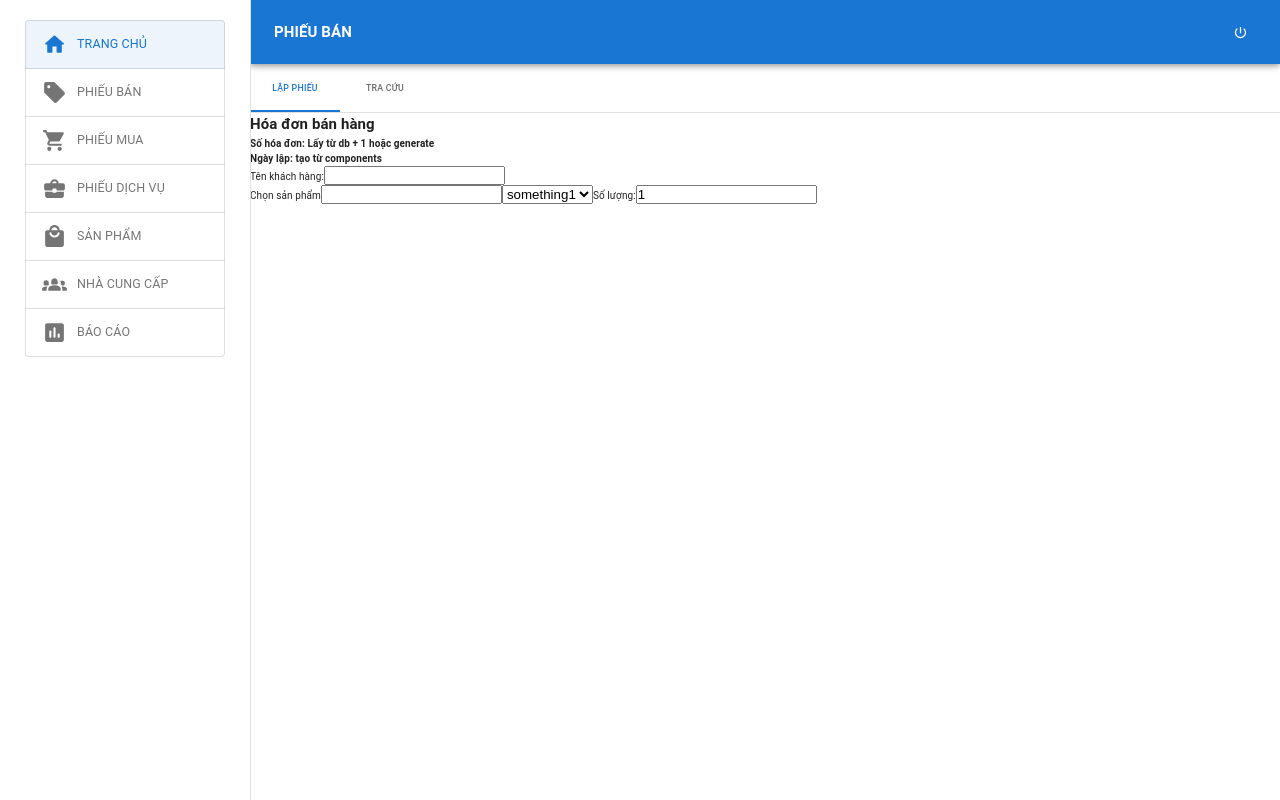
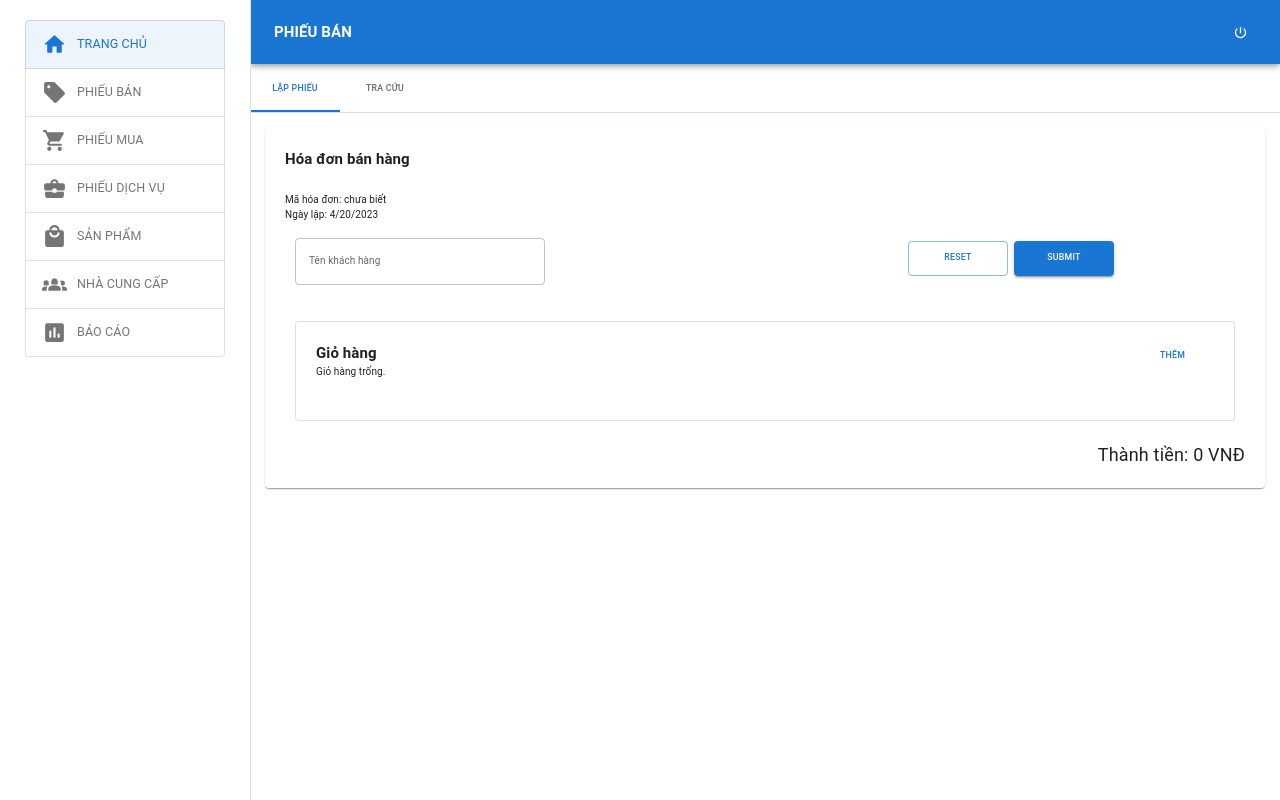
Before and after one commit to realhaidinh/jewlery-management-web, a React (Vite) app: page /sell/search in a window 1280 px wide. Both pictures are taken after a click on the tab "LẬP PHIẾU". Shown: the top 800 px of the page. Built offline with nearby package versions, Linux system fonts and the light colour scheme.

Commit message:
updated sell form

```diff
--- a/src/components/Navigator/Navigator.jsx
+++ b/src/components/Navigator/Navigator.jsx
@@ -38,7 +38,6 @@ const Navigator = () => {
                 component={NavLink}
                 to={route.path}
                 element={<route.component />}
-                disablePadding
                 value={index}
                 aria-label={index}
                 color="primary"
--- /dev/null
+++ b/src/pages/SellTicket/Cart.jsx
@@ -0,0 +1,48 @@
+import * as React from 'react';
+import { Table, TableBody, TableCell, TableContainer, TableHead, TableRow, Paper, Button } from '@mui/material';
+import productData from './productData';
+function createData(name, calories, fat, carbs, protein) {
+  return { name, calories, fat, carbs, protein };
+}
+
+export default function Cart({ onClick }) {
+  return (
+    <TableContainer component={Paper}>
+      <Table aria-label="simple table">
+        <TableHead>
+          <TableRow>
+            <TableCell>#</TableCell>
+            <TableCell>Mã sản phẩm</TableCell>
+            <TableCell>Tên sản phẩm</TableCell>
+            <TableCell>Loại sản phẩm</TableCell>
+            <TableCell>Đơn giá</TableCell>
+            <TableCell> </TableCell>
+          </TableRow>
+        </TableHead>
+        <TableBody>
+          {productData.map((row, index) => {
+            {
+              /* console.log(productData[index]); */
+            }
+            return (
+              <TableRow key={index}>
+                <TableCell component="th" scope="row">
+                  {index + 1}
+                </TableCell>
+                <TableCell>{row.productID}</TableCell>
+                <TableCell>{row.productName}</TableCell>
+                <TableCell>{row.productType}</TableCell>
+                <TableCell>{row.productPrice}</TableCell>
+                <TableCell>
+                  <Button value={index} onClick={onClick}>
+                    Thêm
+                  </Button>
+                </TableCell>
+              </TableRow>
+            );
+          })}
+        </TableBody>
+      </Table>
+    </TableContainer>
+  );
+}
--- a/src/pages/SellTicket/SellForm.jsx
+++ b/src/pages/SellTicket/SellForm.jsx
@@ -1,55 +1,177 @@
-import { useState } from "react";
+import { useState } from 'react';
+import { ButtonGroup, Button, Grid, TextField, Paper, Box, Alert, Snackbar, Typography } from '@mui/material';
+import ModalButton from './SellModal';
+import productData from './productData';
+import Cart from './Cart';
+
+const defaultFormFields = {
+  sellFormID: '',
+  createdDate: new Date(),
+  customerName: '',
+  productName: '',
+  productCart: [],
+};
 
 const SellForm = () => {
-
-  const [username, setUsername] = useState("");
-  const [productName,  setProductName] = useState("");
-  const [productQty,  setProductQty] = useState(1);
-
-
-  let sellTicketId = "Lấy từ db + 1 hoặc generate";
-  const Date = "tạo từ components";
-
+  const [reload, setReload] = useState(0);
+  const [formFields, setFormFields] = useState(defaultFormFields);
+  const { sellFormID, createdDate, customerID, customerName, productName } = formFields;
+  const resetForm = () => {
+    setFormFields(defaultFormFields);
+  };
+  const handleChange = (event) => {
+    const { name, value } = event.target;
+    setFormFields({ ...formFields, [name]: value });
+  };
+  // Product Cart
+  let productAmount = formFields.productCart.length;
+  let totalPrice = formFields.productCart.reduce(
+    (acc, product) => acc + product.productPrice * product.productQuantity,
+    0,
+  );
+  const handleAdd = (event) => {
+    const value = event.target.value;
+    const check = formFields.productCart.findIndex((product) => product.productID === productData[value].productID);
+    check === -1
+      ? formFields.productCart.push({ ...productData[value], productQuantity: 1 })
+      : (formFields.productCart[check].productQuantity += 1);
+    setReload(reload + 1);
+  };
+  const handleRemove = (event) => {
+    formFields.productCart.splice(event.target.value, 1);
+    setReload(reload + 1);
+  };
+  const handleQuantity = (event) => {
+    formFields.productCart[event.target.value].productQuantity +=
+      event.target.name === 'Increase' ? 1 : formFields.productCart[event.target.value].productQuantity > 1 ? -1 : 0;
+    setReload(reload + 1);
+  };
+  // Modal
+  const [open, setOpen] = useState(false);
+  const handleClickOpen = () => {
+    setOpen(true);
+  };
+  const handleClose = (event, reason) => {
+    if (reason !== 'backdropClick') {
+      setOpen(false);
+    }
+  };
+  // Submit Form
+  const handleSubmit = (event) => {
+    let a = formFields.customerName.length;
+    let b = formFields.productCart.length;
+    if (a && b) {
+      console.log(formFields);
+      resetForm();
+      alert('Nhận phiếu thành công');
+    } else {
+      alert('Vui lòng điền đủ thông tin. Xin cảm ơn!');
+    }
+  };
 
   return (
     <>
-      <h1>Hóa đơn bán hàng</h1>
-
-      <div className="form-semiheader">
-        <h4>Số hóa đơn: {sellTicketId}</h4>
-        <h4>Ngày lập: {Date}</h4>
-      </div>
-
-      <label htmlFor="customer">Tên khách hàng:
-        <input type="text" name="customer" id="customer" onChange={(event) => setUsername(event.target.value)} value={username} />
-      </label>
-
-      <section className="product-selector">
-        <label htmlFor="product-name"> Chọn sản phẩm
-          <input type="text" list="product-name-dropdown" name="product-name" onChange={(event) => setProductName(event.target.value)} value={productName} />
-          <select id="product-name-dropdown" onChange={(event) => setProductName(event.target.value)} value={productName}>
-            <option value="something1">
-              something1
-            </option>
-            <option value="something2">
-              something2
-            </option>
-            <option value="something3">
-              something3
-            </option>
-            <option value="something4">
-              something4
-            </option>
-          </select>
-        </label>
-
-        <label htmlFor="product-qty">Số lượng:
-          <input type="number" name="product-qty" min="1" value={productQty} onChange={(event) => {setProductQty(event.target.value)}} />
-        </label>
-      </section>
-
+      <Paper
+        sx={{
+          padding: '20px',
+          margin: '15px',
+          width: 'auto',
+          flexGrow: 1,
+          backgroundColor: '#fff',
+        }}
+      >
+        <form autoComplete="off">
+          <h1>Hóa đơn bán hàng</h1>
+          <Grid container spacing={2} sx={{ marginTop: '5px' }}>
+            <Grid item xs={12}>
+              <p>Mã hóa đơn: chưa biết</p>
+              <p>Ngày lập: {formFields.createdDate.toLocaleDateString()}</p>
+            </Grid>
+            <Grid item xs={7.5} marginLeft="10px">
+              <TextField
+                label="Tên khách hàng"
+                placeholder="Nhập tên"
+                name="customerName"
+                value={formFields.customerName}
+                onChange={handleChange}
+                sx={{ width: '250px' }}
+              />
+            </Grid>
+            <Grid item xs={4}>
+              <div>
+                <Button variant="outlined" onClick={resetForm} sx={{ width: '100px', height: '35px', margin: '3px' }}>
+                  Reset
+                </Button>
+                <Button
+                  variant="contained"
+                  color="primary"
+                  onClick={handleSubmit}
+                  sx={{ width: '100px', height: '35px', margin: '3px' }}
+                >
+                  Submit
+                </Button>
+              </div>
+            </Grid>
+            <Grid item xs={12}>
+              <Paper
+                variant="outlined"
+                sx={{ width: 'auto', minHeight: '100px', padding: '20px', margin: '20px 10px' }}
+              >
+                <Grid container spacing={0.2}>
+                  <Grid item xs={11}>
+                    <h2>Giỏ hàng</h2>
+                    {productAmount === 0 && <span>Giỏ hàng trống.</span>}
+                    {productAmount > 0 && <span>Có {productAmount} mặt hàng trong giỏ.</span>}
+                  </Grid>
+                  <Grid item xs={1}>
+                    <ModalButton buttonName="Thêm" open={open} onClick={handleClickOpen} onClose={handleClose}>
+                      <Box>
+                        <Box marginBottom="10px" textAlign="center">
+                          <h2>Thêm sản phẩm</h2>
+                        </Box>
+                      </Box>
+                      <Cart onClick={handleAdd} />
+                    </ModalButton>
+                  </Grid>
+                  <Grid item xs={12} marginTop="10px">
+                    {formFields.productCart.map((product, index) => (
+                      <Box key={index} width="auto" display="flex" marginTop="5px" justifyContent="space-between">
+                        <Box width="5%">#{index + 1}</Box>
+                        <Box width="80%" display="flex" justifyContent="space-between">
+                          <div>
+                            <h3>{product.productName}</h3>
+                            <span>({product.productType})</span>
+                          </div>
+                          <Box textAlign="right">
+                            {product.productPrice.toLocaleString()} <b>VNĐ</b> x
+                            <ButtonGroup variant="outlined" size="small" aria-label="outlined button group">
+                              <Button name="Decrease" value={index} onClick={handleQuantity}>
+                                -
+                              </Button>
+                              <Button>{product.productQuantity}</Button>
+                              <Button name="Increase" value={index} onClick={handleQuantity}>
+                                +
+                              </Button>
+                            </ButtonGroup>
+                          </Box>
+                        </Box>
+                        <Button value={index} onClick={handleRemove}>
+                          Xóa
+                        </Button>
+                      </Box>
+                    ))}
+                  </Grid>
+                </Grid>
+              </Paper>
+              <Typography align="right" fontSize="18px">
+                Thành tiền: {totalPrice.toLocaleString()} VNĐ
+              </Typography>
+            </Grid>
+          </Grid>
+        </form>
+      </Paper>
     </>
-  )
-}
+  );
+};
 
 export default SellForm;
--- /dev/null
+++ b/src/pages/SellTicket/SellModal.jsx
@@ -0,0 +1,22 @@
+import { Button, Box, Dialog, DialogActions, DialogContent, DialogTitle } from '@mui/material';
+
+const ModelButton = ({ buttonName, open, onClick, onClose, dialogTitle, children, ...props }) => {
+  return (
+    <>
+      <Button onClick={onClick} sx={{ position: 'flex-end' }}>
+        {buttonName}
+      </Button>
+      <Dialog disableEscapeKeyDown open={open} onClose={onClose}>
+        <DialogTitle>{dialogTitle}</DialogTitle>
+        <DialogContent>
+          <Box sx={{ display: 'flex', flexDirection: 'column' }}>{children}</Box>
+        </DialogContent>
+        <DialogActions>
+          <Button onClick={onClose}>Đóng</Button>
+        </DialogActions>
+      </Dialog>
+    </>
+  );
+};
+
+export default ModelButton;
--- /dev/null
+++ b/src/pages/SellTicket/productData.jsx
@@ -0,0 +1,9 @@
+const productData = [
+  { productID: '1', productType: 'Nhẫn', productName: 'Nhẫn Lục Bảo', productPrice: 150000000 },
+  { productID: '2', productType: 'Nhẫn', productName: 'Nhẫn Kim Cương', productPrice: 100000000 },
+  { productID: '3', productType: 'Nhẫn', productName: 'Nhẫn Lục Thạch Anh', productPrice: 50000000 },
+  { productID: '4', productType: 'Vòng', productName: 'Vòng Lục Bảo', productPrice: 250000000 },
+  { productID: '5', productType: 'Vòng', productName: 'Vòng Kim Cương', productPrice: 200000000 },
+  { productID: '6', productType: 'Vòng', productName: 'Vòng Lục Thạch Anh', productPrice: 20000000 },
+];
+export default productData;
```
